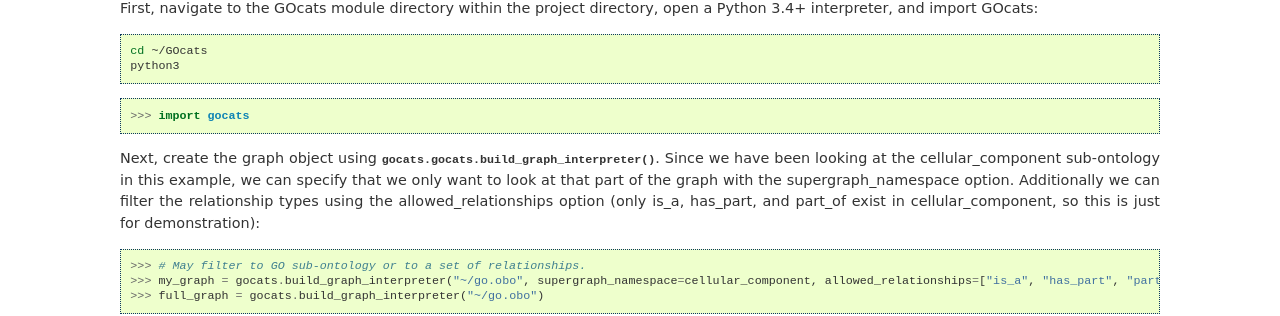
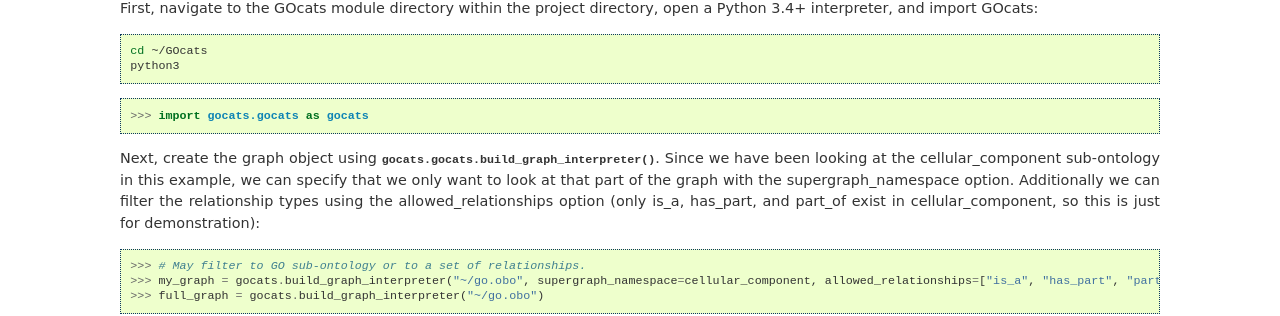
Before and after one commit to MoseleyBioinformaticsLab/GOcats, a Sphinx documentation site: the page built from doc/tutorial.rst, in a window 1280 px wide and 900 px high, scrolled down 2742 px. Shown: the part 151-467 px from the top of the window. Built offline with Sphinx 7.4.7, drawn with Linux system fonts in a browser that asks for light colours; formulas are drawn with MathJax 3; the version number could not be read and is left out.

Commit message:
Update tutorial.rst

```diff
--- a/doc/tutorial.rst
+++ b/doc/tutorial.rst
@@ -181,7 +181,7 @@ GOcats:
 
 .. code:: Python
 
-   >>> import gocats
+   >>> import gocats.gocats as gocats
 
 Next, create the graph object using :func:`gocats.gocats.build_graph_interpreter`. Since we have been looking at the
 cellular_component sub-ontology in this example, we can specify that we only want to look at that part of the graph with
```
